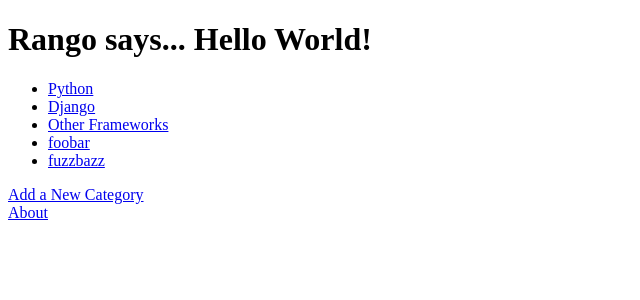
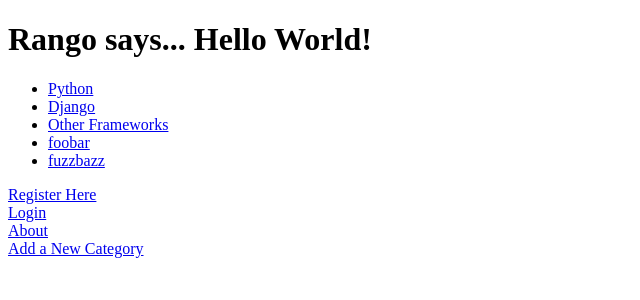
Before and after one commit to masriamir/tango_django_tutorial, a Django app: page /rango/ in a window 1280 px wide. Shown: the top 300 px of the page, without its empty margins (0-640 px from the left). Run offline with Django 3.2, Linux system fonts and the light colour scheme; data comes from the database, SQL or seed files in the repository; parts of the project's set-up code (start-up, migrations or seed data) failed here and were passed over.

Commit message:
Complete chapter 8

```diff
--- a/tango_django/rango/forms.py
+++ b/tango_django/rango/forms.py
@@ -43,4 +43,4 @@
 class UserProfileForm(forms.ModelForm):
     class Meta:
         model = UserProfile
-        fileds = ('website', 'picture')
+        fields = ('website', 'picture')
--- a/tango_django/rango/urls.py
+++ b/tango_django/rango/urls.py
@@ -6,4 +6,8 @@
                        url(r'^about/', views.about, name='about page'),
                        url(r'^add_category/$', views.add_category, name='add_category'),
                        url(r'^category/(?P<category_name_url>\w+)/add_page/$', views.add_page, name='add_page'),
-                       url(r'^category/(?P<category_name_url>\w+)/$', views.category, name='category'),)
+                       url(r'^category/(?P<category_name_url>\w+)/$', views.category, name='category'),
+                       url(r'^register/$', views.register, name='register'),
+                       url(r'^login/$', views.user_login, name='login'),
+                       url(r'^restricted/', views.restricted, name='restricted'),
+                       url(r'^logout/$', views.user_logout, name='logout'),)
--- a/tango_django/rango/views.py
+++ b/tango_django/rango/views.py
@@ -3,6 +3,9 @@
 from django.shortcuts import render_to_response
 from rango.models import Category, Page
 from rango.forms import CategoryForm, PageForm, UserForm, UserProfileForm
+from django.contrib.auth import authenticate, login, logout
+from django.http import HttpResponseRedirect
+from django.contrib.auth.decorators import login_required
 
 
 def index(request):
@@ -111,3 +114,36 @@
         profile_form = UserProfileForm()
 
     return render_to_response('rango/register.html', {'user_form': user_form, 'profile_form': profile_form, 'registered': registered}, context)
+
+
+def user_login(request):
+    context = RequestContext(request)
+
+    if request.method == 'POST':
+        username = request.POST['username']
+        password = request.POST['password']
+
+        user = authenticate(username=username, password=password)
+
+        if user is not None:
+            if user.is_active:
+                login(request, user)
+                return HttpResponseRedirect('/rango/')
+            else:
+                return HttpResponse("Your Rango account is disabled.")
+        else:
+            print "Invalid login details: {0}, {1}".format(username, password)
+            return HttpResponse("Invalid login details supplied.")
+    else:
+        return render_to_response('rango/login.html', {}, context)
+
+
+@login_required
+def restricted(request):
+    return HttpResponse("You are logged in!")
+
+
+@login_required
+def user_logout(request):
+    logout(request)
+    return HttpResponseRedirect('/rango/')
--- a/tango_django/tango_django/settings.py
+++ b/tango_django/tango_django/settings.py
@@ -8,6 +8,8 @@
 
 DEBUG = True
 TEMPLATE_DEBUG = DEBUG
+
+LOGIN_URL = '/rango/login/'
 
 ADMINS = (
     # ('Your Name', 'your_email@example.com'),
--- a/tango_django/templates/rango/index.html
+++ b/tango_django/templates/rango/index.html
@@ -9,7 +9,11 @@
     </head>
 
     <body>
-        <h1>Rango says... Hello World!</h1>
+        {% if user.is_authenticated %}
+            <h1>Rango says... Hello {{ user.username }}!</h1>
+        {% else %}
+            <h1>Rango says... Hello World!</h1>
+        {% endif %}
 
         {% if categories %}
             <ul>
@@ -18,11 +22,19 @@
                 {% endfor %}
             </ul>
         {% else %}
-            <strong>No categories.</<strong>
+            <strong>No categories.</strong>
         {% endif %}
 
-        <a href="/rango/add_category/">Add a New Category</a><br/>
-        <a href="/rango/about/">About</a>
+        {% if user.is_authenticated %}
+            <a href="/rango/restricted/">Restricted Page</a><br />
+            <a href="/rango/logout/">Logout</a><br />
+        {% else %}
+            <a href="/rango/register/">Register Here</a><br />
+            <a href="/rango/login/">Login</a><br />
+        {% endif %}
+
+        <a href="/rango/about/">About</a><br/>
+        <a href="/rango/add_category/">Add a New Category</a>
     </body>
 
 </html>
--- a/tango_django/templates/rango/register.html
+++ b/tango_django/templates/rango/register.html
@@ -9,10 +9,10 @@
         <h1>Register with Rango</h1>
 
         {% if registered %}
-            Rango says: <<strong>thank you for registering!</strong><br/>
+            Rango says: <strong>thank you for registering!</strong><br/>
             <a href="/rango/">Return to the homepage.</a><br/>
         {% else %}
-            Rango says: <<strong>register here!</strong><br/>
+            Rango says: <strong>register here!</strong><br/>
 
             <form id="user_form" method="post" action="/rango/register/" enctype="multipart/form-data">
                 {% csfr_token %}
```
Also changed, not shown: tango_django/templates/rango/login.html (added, +21 -0 lines).
